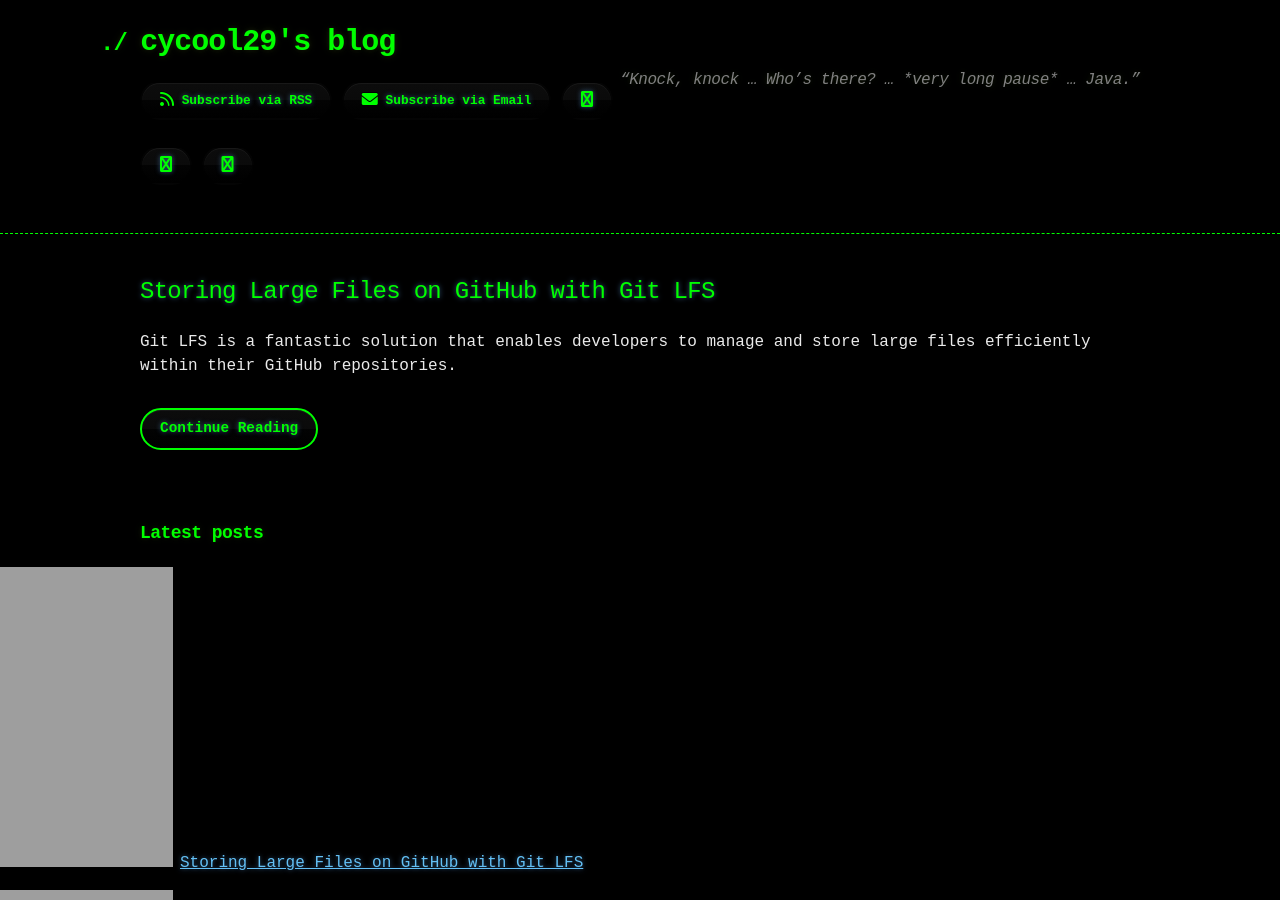
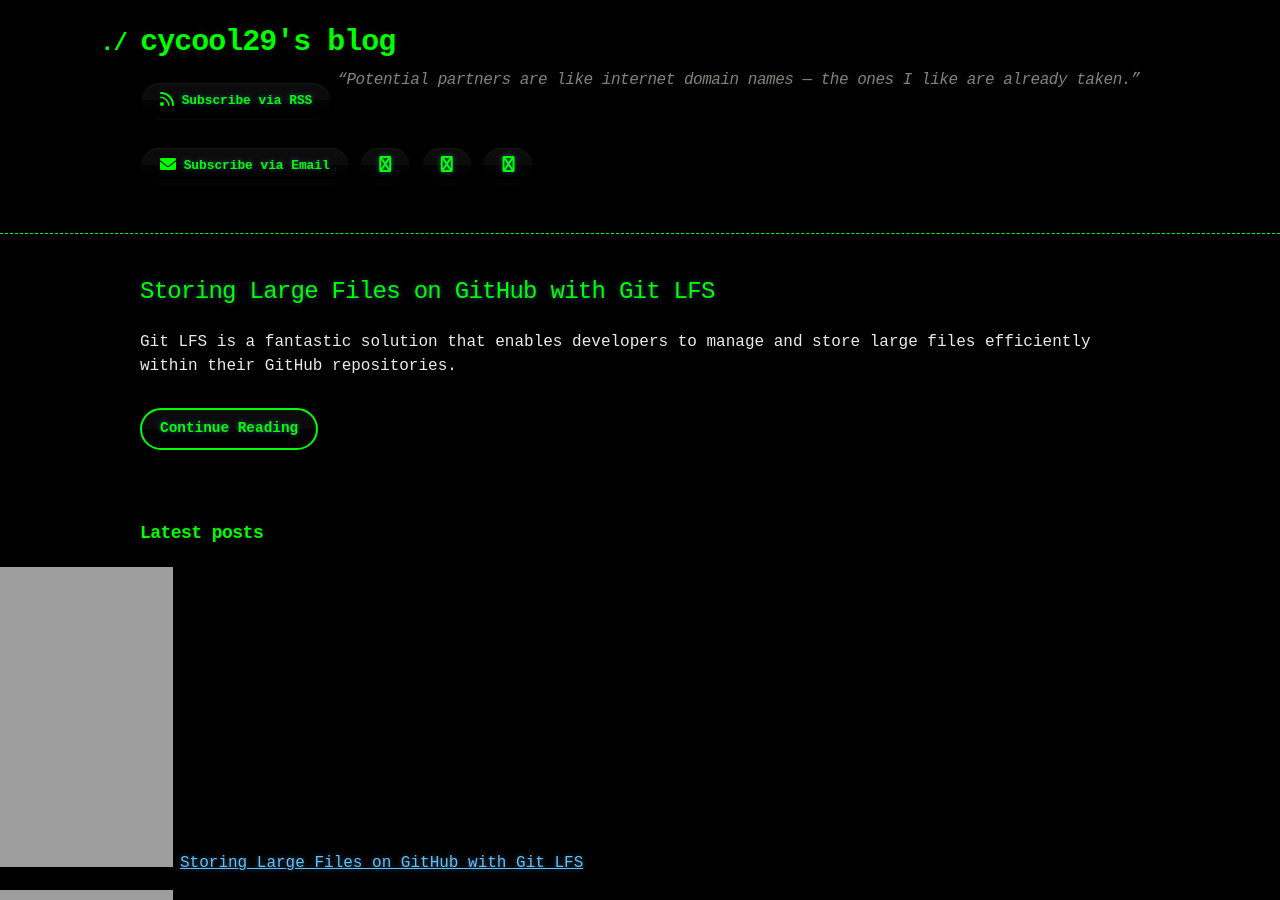
Before and after one commit to cycool29/cycool29.github.io, a Jekyll site: the page built from index.md, in a window 1280 px wide and 900 px high. Built offline with Jekyll 4.4.1, drawn with Linux system fonts in a browser that asks for light colours; a style sheet for code colours, icons or effects is not loaded.

Commit message:
Update quotes

```diff
--- a/_config.yml
+++ b/_config.yml
@@ -1,5 +1,5 @@
 title: cycool29's blog
-description: "“Knock, knock … Who’s there? … *very long pause* … Java.”"
+description: "“Potential partners are like internet domain names — the ones I like are already taken.” "
 bio: A high school student. Intermediate in Python, Git, Bash. Learning JavaScript. He/Him. "
 author: cycool29
 url: https://cycool29.github.io
```
